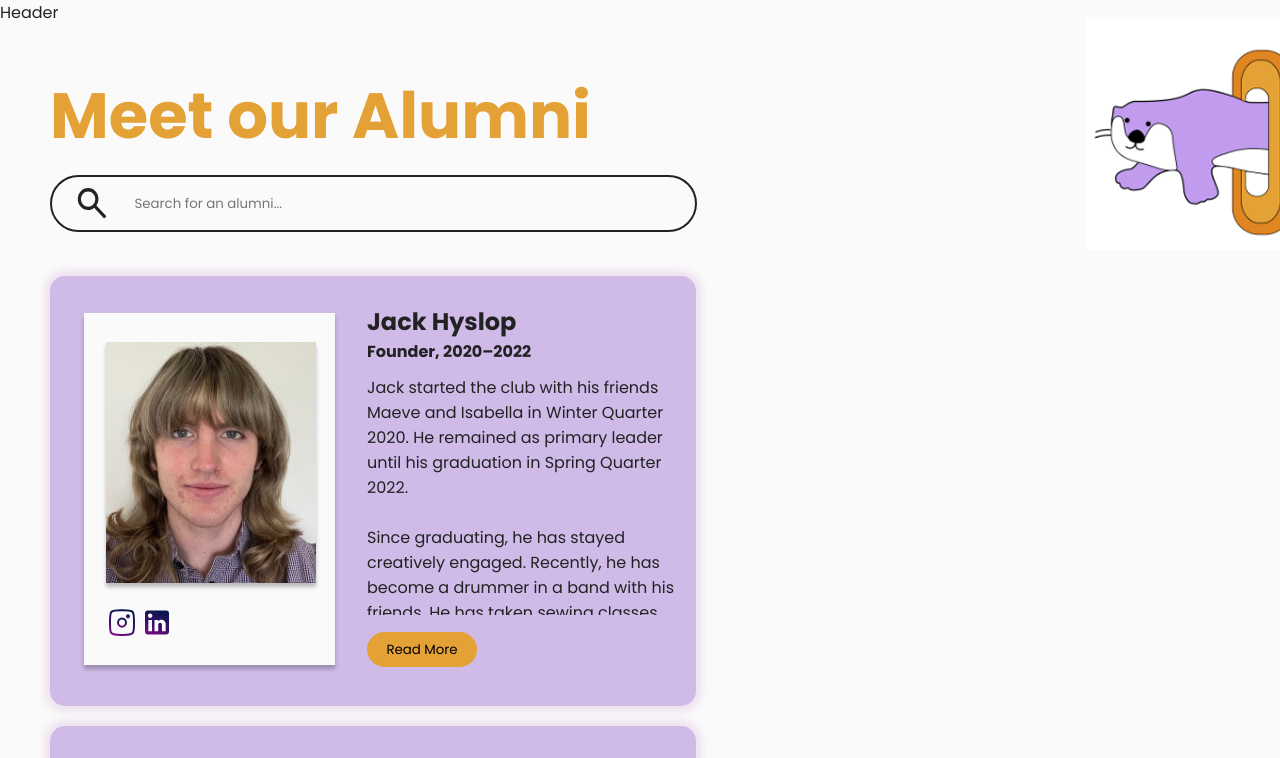
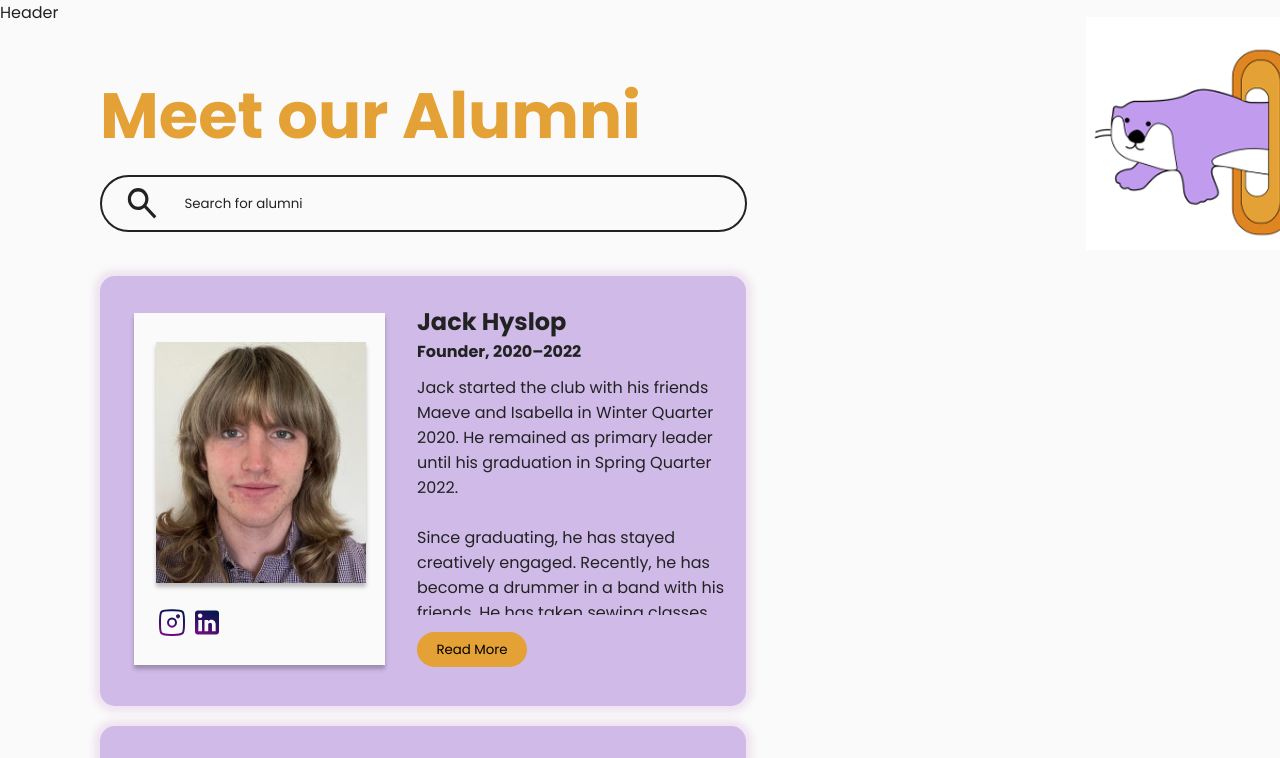
Before and after one commit to include-davis/aggie-fiction, a Next.js app: page /alumni in a window 1280 px wide. Shown: the top 758 px of the page. Built offline with nearby package versions, Linux system fonts and the light colour scheme.

Commit message:
fixed search bar issues and page centering

```diff
--- a/app/(pages)/alumni/page.jsx
+++ b/app/(pages)/alumni/page.jsx
@@ -115,6 +115,9 @@ export default function almuni() {
     );
 
   return (
+    <div className={styles.pagewrapper}>
+
+
     <div className={styles.alumniPage}>
 
 
@@ -131,7 +134,7 @@ export default function almuni() {
 
             <input
               type="text"
-              placeholder="Search for an alumni..."
+              placeholder="Search for alumni"
               className={styles.searchInput}
               value = {searchTerm}
               onChange={(e) => setSearchTerm(e.target.value)}
@@ -167,6 +170,7 @@ export default function almuni() {
         ))}
       </div>
     </div>
+     </div>
   );
 
 }
--- a/app/(pages)/alumni/page.module.scss
+++ b/app/(pages)/alumni/page.module.scss
@@ -1,13 +1,18 @@
 
-
+.pagewrapper{
+    display: flex;
+    justify-content: center;
+    padding-left: 100px;
+    padding-right: 100px;
+    padding-top: 43px;
+    padding-bottom: 103px;
+}
 .alumniPage{
     display: flex;
     flex-direction: column;
     gap: 44px;
-    padding-left: 50px;
-    padding-right: 50px;
-    padding-top: 43px;
-    padding-bottom: 103px;
+
+
 }
 
 
@@ -52,10 +57,21 @@
 .searchInput{
     font-family: var(--font1);
     color: var(--black);
+    background: var(--black);
     border: none;
     background: transparent;
     outline: none;
+    width: 630px;
+    font-weight: 400;
 
+
+
+
+}
+.searchInput::placeholder{
+    color: var(--black);
+    opacity: 1;
+    font-weight: 400;
 }
 
 .cardsContainer{
```
